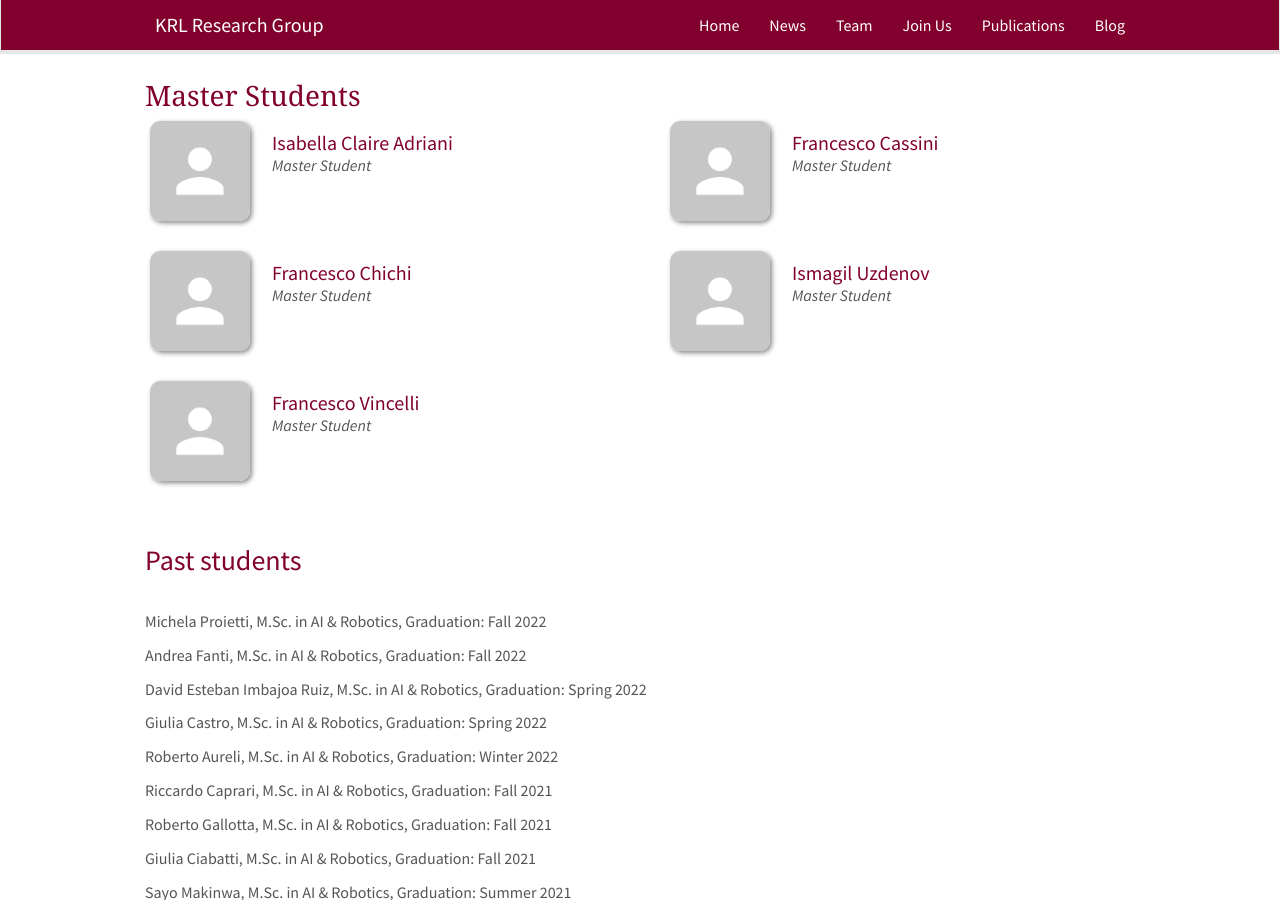
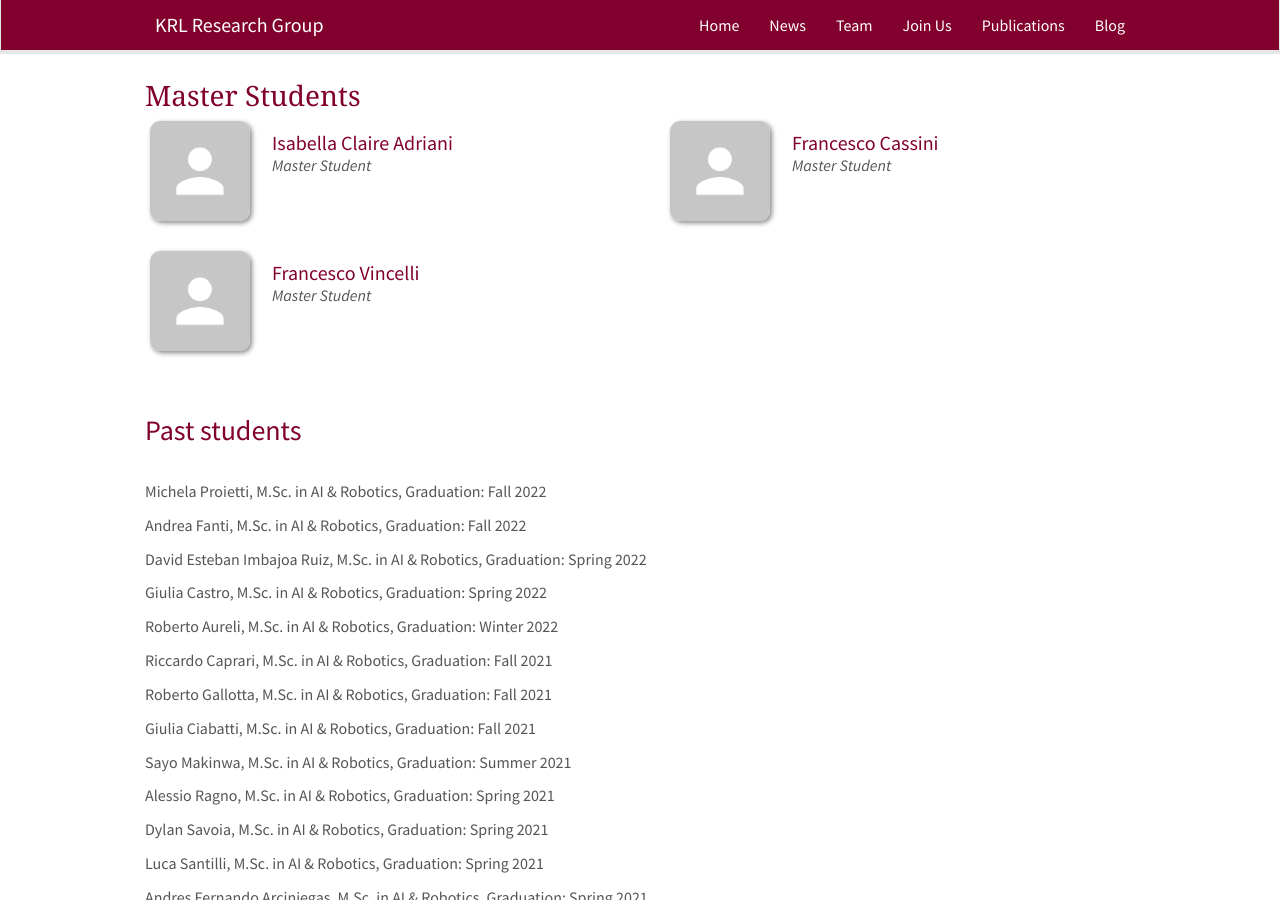
Before and after one commit to KRLGroup/krlgroup.github.io, a Jekyll site: the page built from _pages/team.md, in a window 1280 px wide and 900 px high, scrolled down 1797 px. Built offline with Jekyll 4.4.1, drawn with Linux system fonts in a browser that asks for light colours; nearby versions of some CDN libraries.

Commit message:
added Proietti's linkedin and removed Chichi and Ismagil

```diff
--- a/_data/msc.yml
+++ b/_data/msc.yml
@@ -19,26 +19,6 @@
   twitter:
   github:
 
-- name: Francesco Chichi
-  photo: no_avatar.jpg
-  info: Master Student
-  email:
-  bio:
-  webpage:
-  linkedin:
-  twitter:
-  github:
-
-
-- name:  Ismagil Uzdenov
-  photo: no_avatar.jpg
-  info: Master Student
-  email:
-  bio:
-  webpage:
-  linkedin:
-  twitter:
-  github:
 
 - name: Francesco Vincelli
   photo: no_avatar.jpg
--- a/_data/phd.yml
+++ b/_data/phd.yml
@@ -44,7 +44,7 @@
   bio: I am a Ph.D. student in Artificial Intelligence at Sapienza University of Rome. I previously obtained a B.Sc. in Computer and Control Engineering and a M.Sc. in Artificial Intelligence and Robotics both from Sapienza University. I am interested in explainable AI, representation learning, reinforcement learning and their close link with neuroscience. Starting from findings from the neuroscientific domain, my research is focused on the use of XAI methods to study how memorization of the input is influenced by its representation in order to address the problem of catastrophic forgetting in continual learning.
   webpage:
   github:
-  linkedin:
+  linkedin: michela-proietti-5690b3208
   twitter:
   email:
 
```
